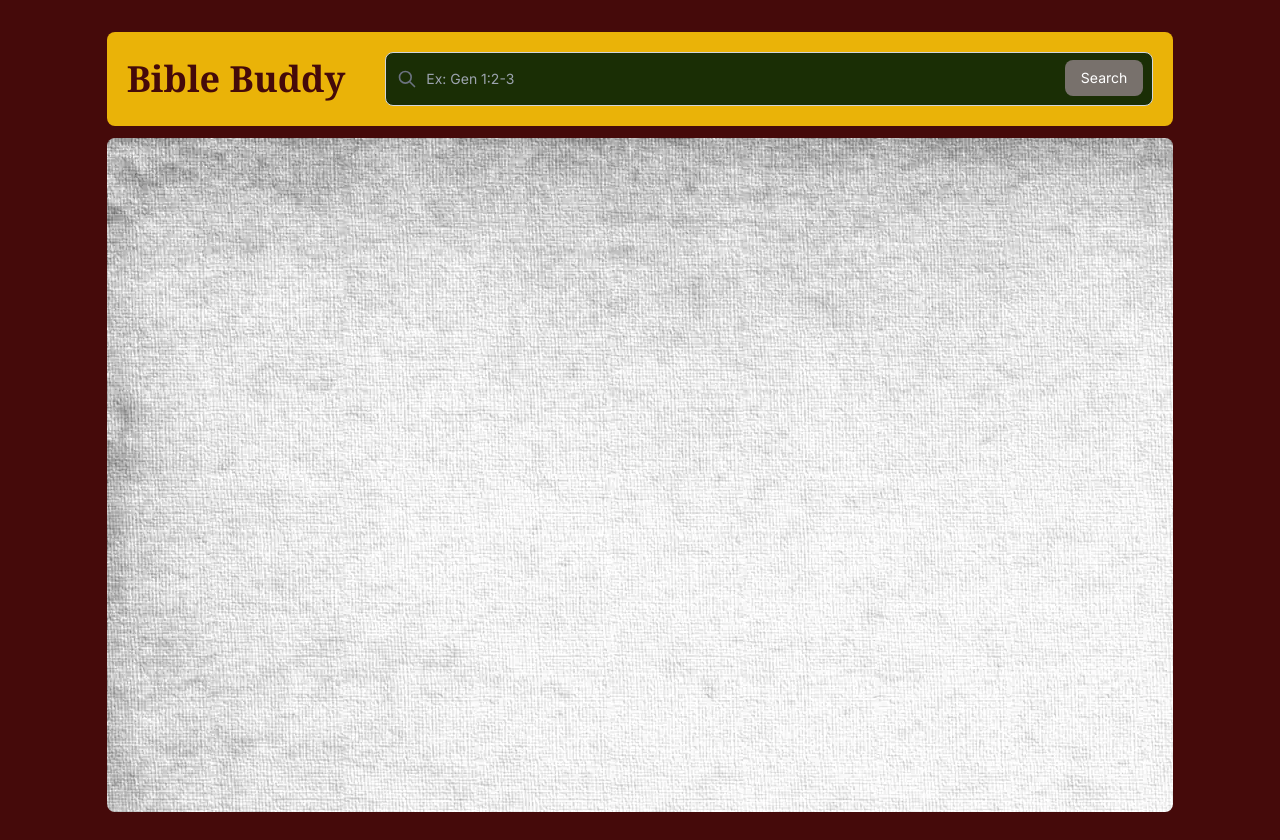
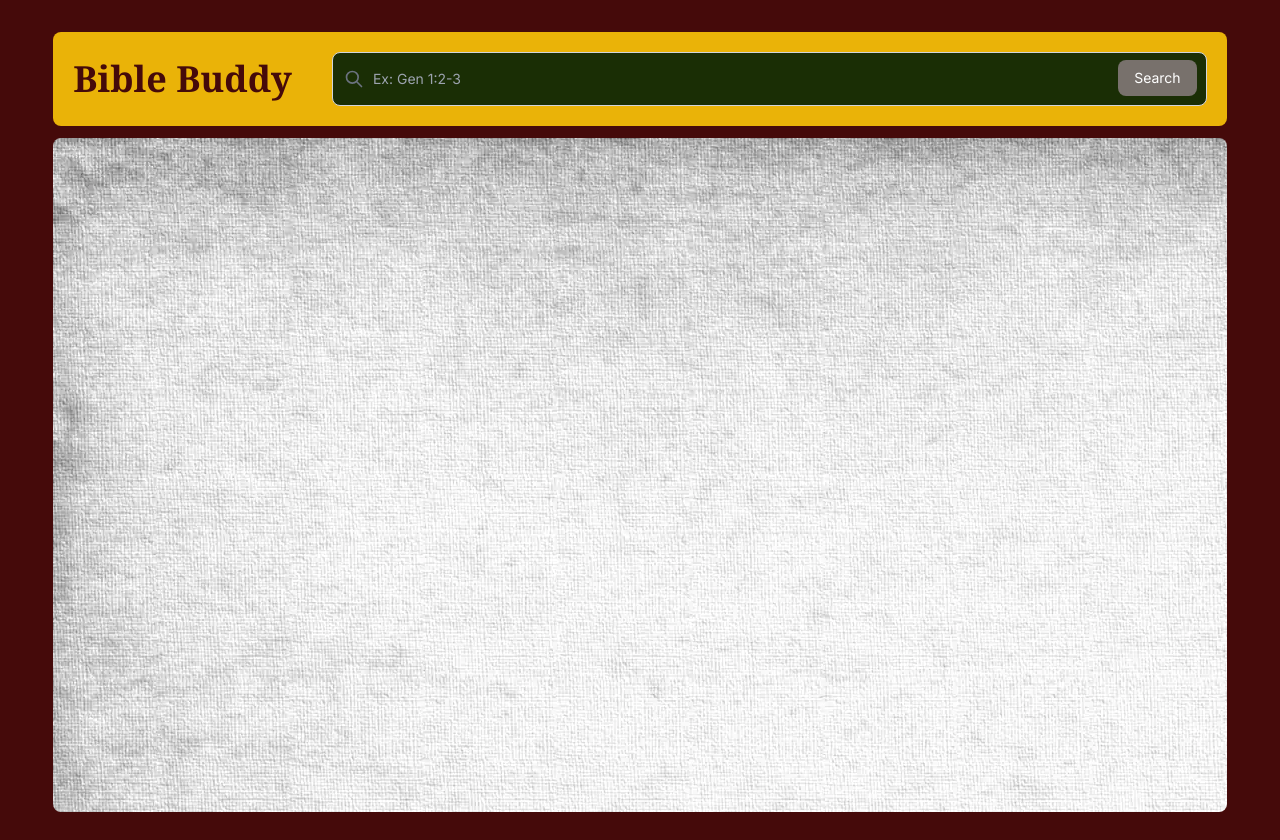
Before and after one commit to robcross1977/kjv-web, a Next.js app: page / in a window 1280 px wide. Built offline with nearby package versions, Linux system fonts and the light colour scheme.

Commit message:
fixed search box scaling to not make title sit on top of itself

```diff
--- a/src/components/search/free-search.tsx
+++ b/src/components/search/free-search.tsx
@@ -26,9 +26,10 @@ export default function FreeSearch() {
   }
 
   return (
-    <div className="flex flex-col w-10/12 mx-auto my-5 h-screen">
+    <div className="flex flex-col w-11/12 mx-auto my-5 h-screen">
       <div className="flex flex-col w-full sm:flex-row py-5 bg-yellow-500 rounded-lg my-3 justify-between items-center">
         <Title />
+
         <Search
           query={query}
           changeQuery={changeQuery}
--- a/src/components/search/search.tsx
+++ b/src/components/search/search.tsx
@@ -12,7 +12,7 @@ export default function Search({
   handleKeyDown: (e: React.KeyboardEvent<HTMLInputElement>) => void;
 }) {
   return (
-    <div className="flex-grow">
+    <div className="flex-grow w-full sm:w-auto">
       <div className="relative mx-5">
         <div className="absolute inset-y-0 left-0 flex items-center pl-3 pointer-events-none">
           <MagnifyingGlass />
```
